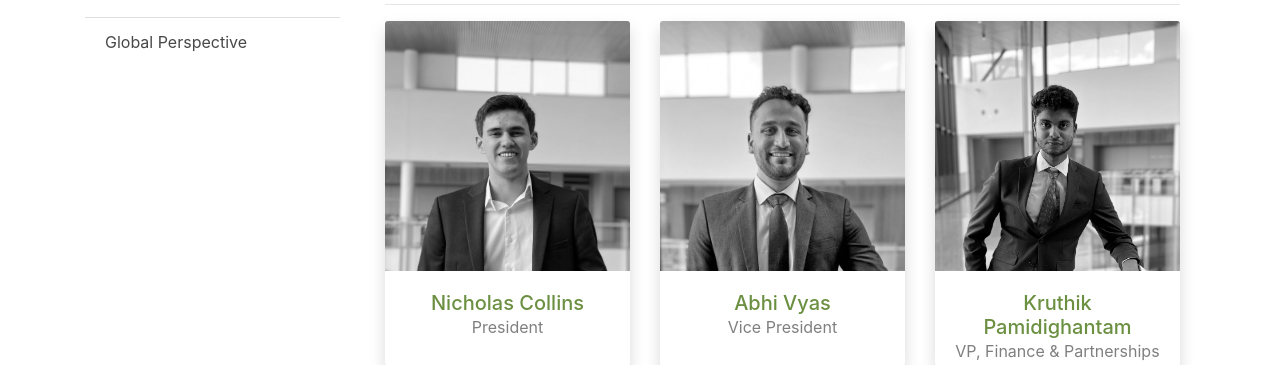
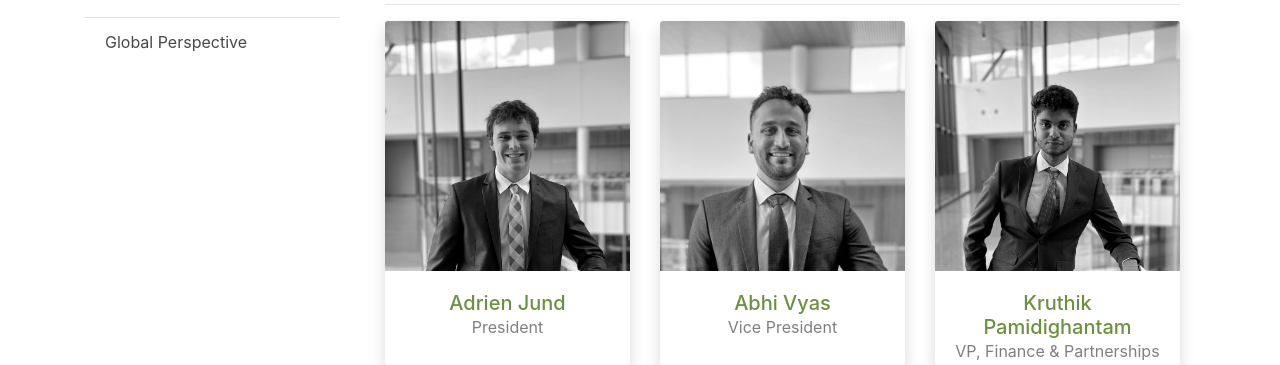
Before and after one commit to colli763/180msuwebsite, a website: page about.team.html in a window 1280 px wide. Shown: the part 305-670 px from the top of the page. Drawn offline with nearby package versions, Linux system fonts and the light colour scheme.

Commit message:
Update pics

```diff
--- a/about.team.html
+++ b/about.team.html
@@ -60,10 +60,10 @@
                         <div class="card border-0 shadow">
                             <div class="team_hover_cl">
                                 <figure>
-                                    <a href="https://www.linkedin.com/in/nicholas-collins-140768188/"><img src="resources/eboard/nick2.jpg" class="card-img-top" alt="...">
+                                    <a href="https://www.linkedin.com/in/nicholas-collins-140768188/"><img src="resources/eboard/adrien.jpg" class="card-img-top" alt="...">
                                     </a>
                                     <div class="card-body text-center">
-                                        <h5 class="card-title mb-0">Nicholas Collins</h5>
+                                        <h5 class="card-title mb-0">Adrien Jund</h5>
                                         <div class="card-text text-black-50">President</div>
                                     </div>
                                 </figure>
```
